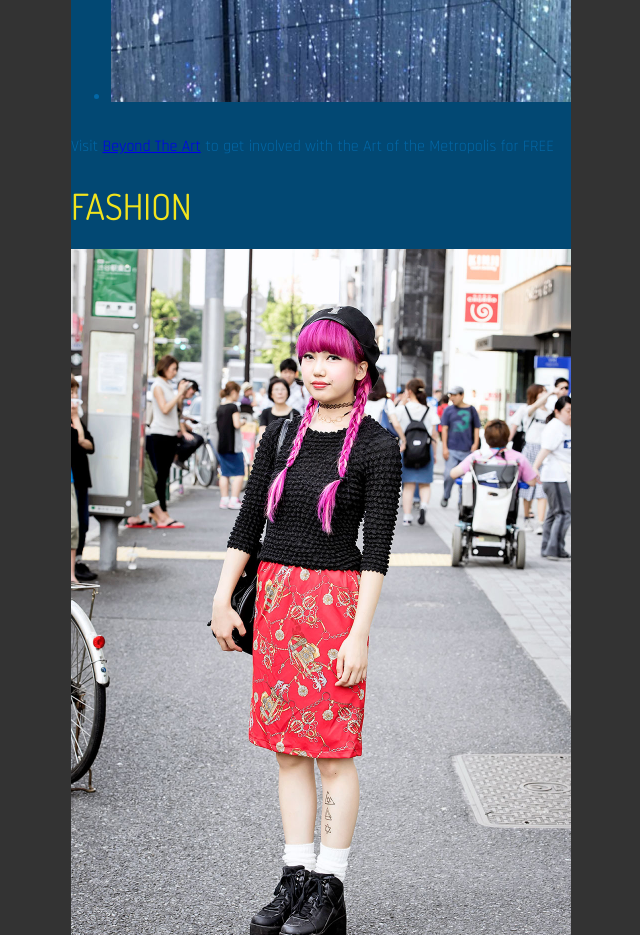
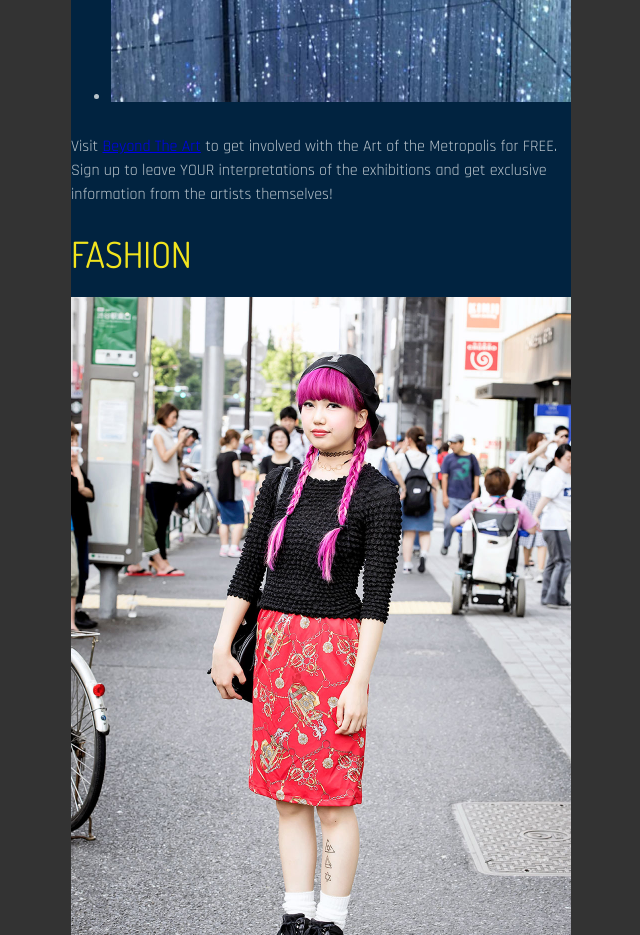
Before and after one commit to starrycarina/tokyo-experience, a plain HTML site: page index.html in a window 1280 px wide. Shown: the part 2580-3515 px from the top of the page, without its empty margins (319-959 px from the left). Drawn offline with Linux system fonts and the light colour scheme; a web font is replaced by a local one.

Commit message:
colour changes

```diff
--- a/index.html
+++ b/index.html
@@ -45,7 +45,7 @@
             <li><img src="./static/images/art2.jpg" alt="&#39;a sillouhette standing infront of a light show&#39;"></li>
             <li><img src="./static/images/art3.jpg" alt="&#39;a woman standing amid icy white lights&#39;"></li>
             </ul>
-            <p>Visit <a href="https://www.beyondtheart.com">Beyond The Art</a> to get involved with the Art of the Metropolis for FREE</p>
+            <p>Visit <a href="https://www.beyondtheart.com">Beyond The Art</a> to get involved with the Art of the Metropolis for FREE. Sign up to leave YOUR interpretations of the exhibitions and get exclusive information from the artists themselves!</p>
         </section>
         <section>
             <h2 id="fashion">FASHION</h2>
--- a/static/css/app.css
+++ b/static/css/app.css
@@ -4,16 +4,16 @@
 
 body{
     font-family: 'Rajdhani', sans-serif;
-    color: #0367A6
+    color: rgb(184, 195, 202)
 }
 
 .dark{
-    background-color: #024873
+    background-color:  #012340
 }
 
 h1{
     font-family: 'Cutive Mono', monospace;
-    color: #012340
+    color:#024873
 }
 
 h2{
```
